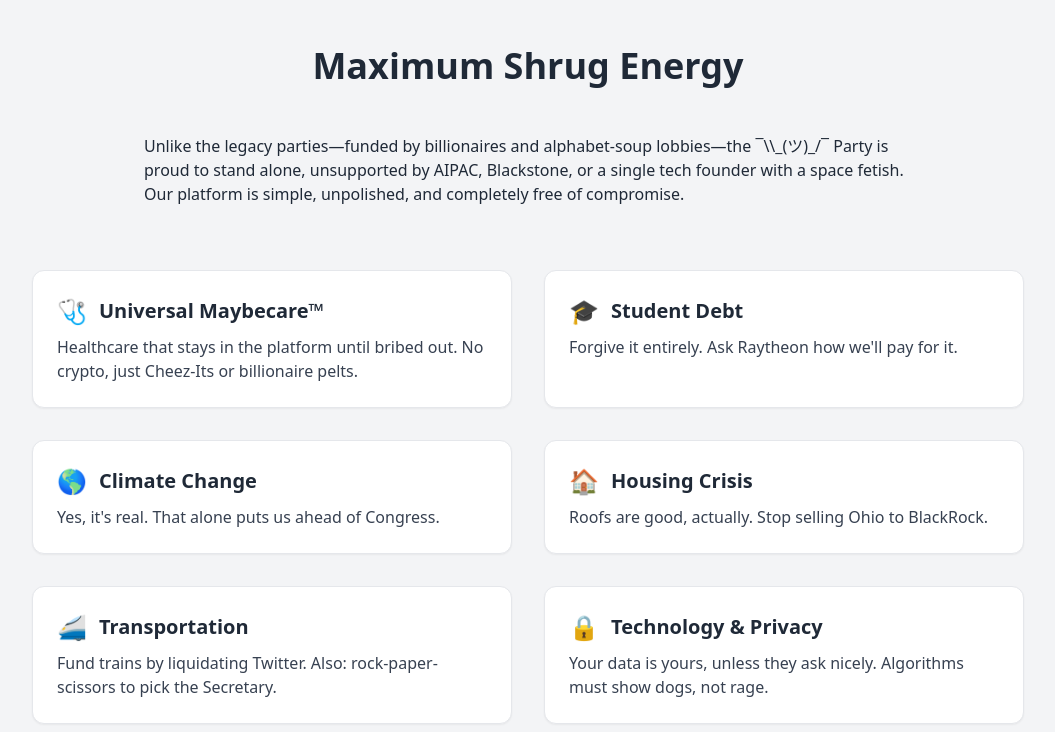
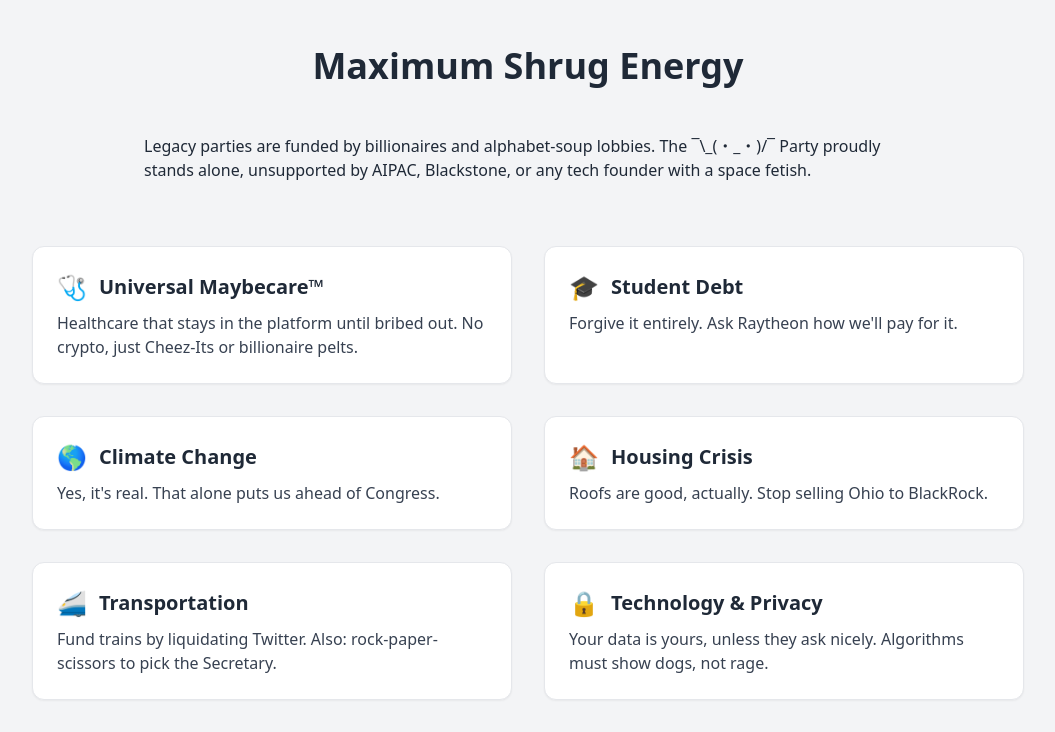
Before and after one commit to GreyWise56/shrugg-party, a React (Create React App) app in the folder shruggbot-ui/: page / in a window 1280 px wide. Shown: the part 940-1672 px from the top of the page, without its empty margins (112-1167 px from the left). Built offline with nearby package versions, Linux system fonts and the light colour scheme.

Commit message:
unlike is a bad word

```diff
--- a/shruggbot-ui/src/components/ShruggPlatform.js
+++ b/shruggbot-ui/src/components/ShruggPlatform.js
@@ -1,7 +1,16 @@
-// ShruggPlatform.js
-// Displays The ¯\_(ツ)_/¯ Party's platform below the ShruggBot section
+import React from 'react';
 
-import React from 'react';
+function PlatformCard({ title, text, emoji }) {
+  return (
+    <div className="bg-white rounded-xl p-6 border shadow-sm hover:shadow-md transition-all">
+      <div className="flex items-center gap-3 mb-2">
+        <span className="text-2xl">{emoji}</span>
+        <h4 className="text-xl font-bold">{title}</h4>
+      </div>
+      <p className="text-gray-700">{text}</p>
+    </div>
+  );
+}
 
 export default function ShruggPlatform() {
   return (
@@ -12,9 +21,8 @@
         {/* Mission Statement */}
         <div className="prose prose-lg max-w-3xl mx-auto text-gray-800">
           <p>
-            Unlike the legacy parties—funded by billionaires and alphabet-soup lobbies—the ¯\\_(ツ)_/¯ Party is proud to stand alone, unsupported by AIPAC, Blackstone, or a single tech founder with a space fetish.
-            Our platform is simple, unpolished, and completely free of compromise.
-          </p>
+  Legacy parties are funded by billionaires and alphabet-soup lobbies. The &#175;&#92;_(&#12539;_&#12539;)/¯ Party proudly stands alone, unsupported by AIPAC, Blackstone, or any tech founder with a space fetish.
+</p>
         </div>
 
         {/* Policy Grid */}
@@ -57,15 +65,3 @@
     </section>
   );
 }
-
-function PlatformCard({ title, text, emoji }) {
-  return (
-    <div className="bg-white rounded-xl p-6 border shadow-sm hover:shadow-md transition-all">
-      <div className="flex items-center gap-3 mb-2">
-        <span className="text-2xl">{emoji}</span>
-        <h4 className="text-xl font-bold">{title}</h4>
-      </div>
-      <p className="text-gray-700">{text}</p>
-    </div>
-  );
-}
```
Also changed, not shown: 2 other files (tests, documents, lock files or other folders).
